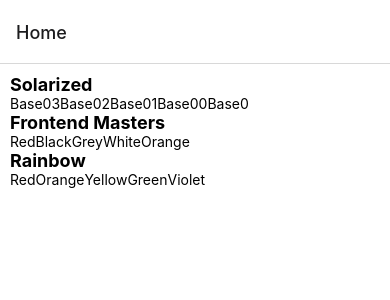
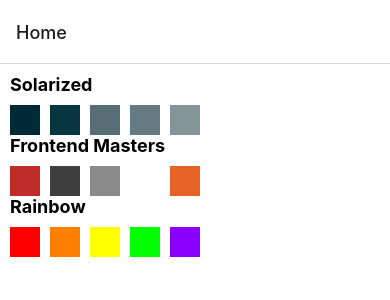
Before and after one commit to DuskaT021/AwesomeProjectExpo, a React Native app: screen /Home in a window 390 px wide. Shown: the top 300 px of the page. Built offline with nearby package versions, Linux system fonts and the light colour scheme.

Commit message:
box color preview on Home page

```diff
--- a/components/PalettePreview.js
+++ b/components/PalettePreview.js
@@ -1,6 +1,6 @@
 /* eslint-disable prettier/prettier */
 import React from 'react';
-import { TouchableOpacity, Text, StyleSheet, FlatList } from 'react-native';
+import { TouchableOpacity, Text, StyleSheet, FlatList, View } from 'react-native';
 
 const PalettePreview = ({ handlePress, colorPalette }) => {
     return (
@@ -10,7 +10,8 @@
                 horizontal={true}
                 data={colorPalette.colors.slice(0, 5)}
                 keyExtractor={item => item.colorName}
-                renderItem={({ item }) => <Text>{item.colorName}</Text>}
+                renderItem={({ item }) =>
+                    <View style={[styles.box, { backgroundColor: item.hexCode }]} />}
             />
         </TouchableOpacity>
     );
@@ -20,6 +21,14 @@
     text: {
         fontWeight: 'bold',
         fontSize: 18,
+        marginBottom: 10,
+    },
+    box: {
+        height: 30,
+        width: 30,
+        marginRight: 10,
     },
 });
 export default PalettePreview;
+// https://frontendmasters.com/courses/react-native-v2/navigation-solution-adding-new-data/
+// 16:09
```
